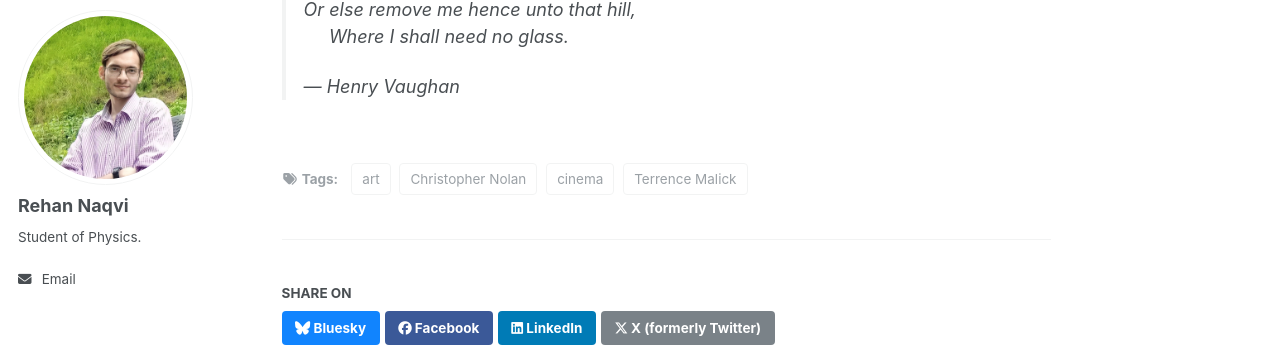
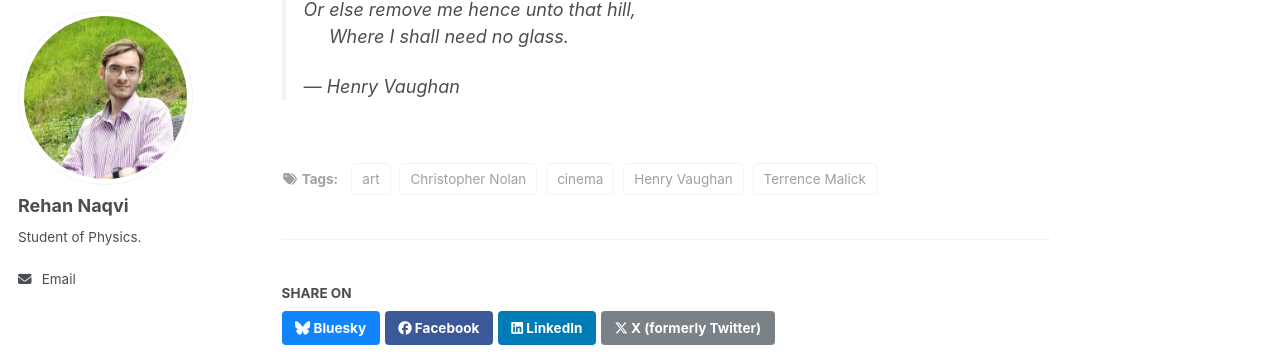
Before and after one commit to rayhannaqvi/rayhannaqvi.github.io, a Jekyll site: the page built from _posts/2026-05-12-Malick-Nolan.md, in a window 1280 px wide and 900 px high, scrolled down 1947 px. Shown: the part 89-442 px from the top of the window. Built offline with Jekyll 4.4.1, drawn with Linux system fonts in a browser that asks for light colours.

Commit message:
added some title and tags

```diff
--- a/_posts/2026-05-12-Malick-Nolan.md
+++ b/_posts/2026-05-12-Malick-Nolan.md
@@ -6,6 +6,7 @@ tags:
   - cinema
   - Terrence Malick
   - Christopher Nolan
+  - Henry Vaughan
 ---
 
 
```
